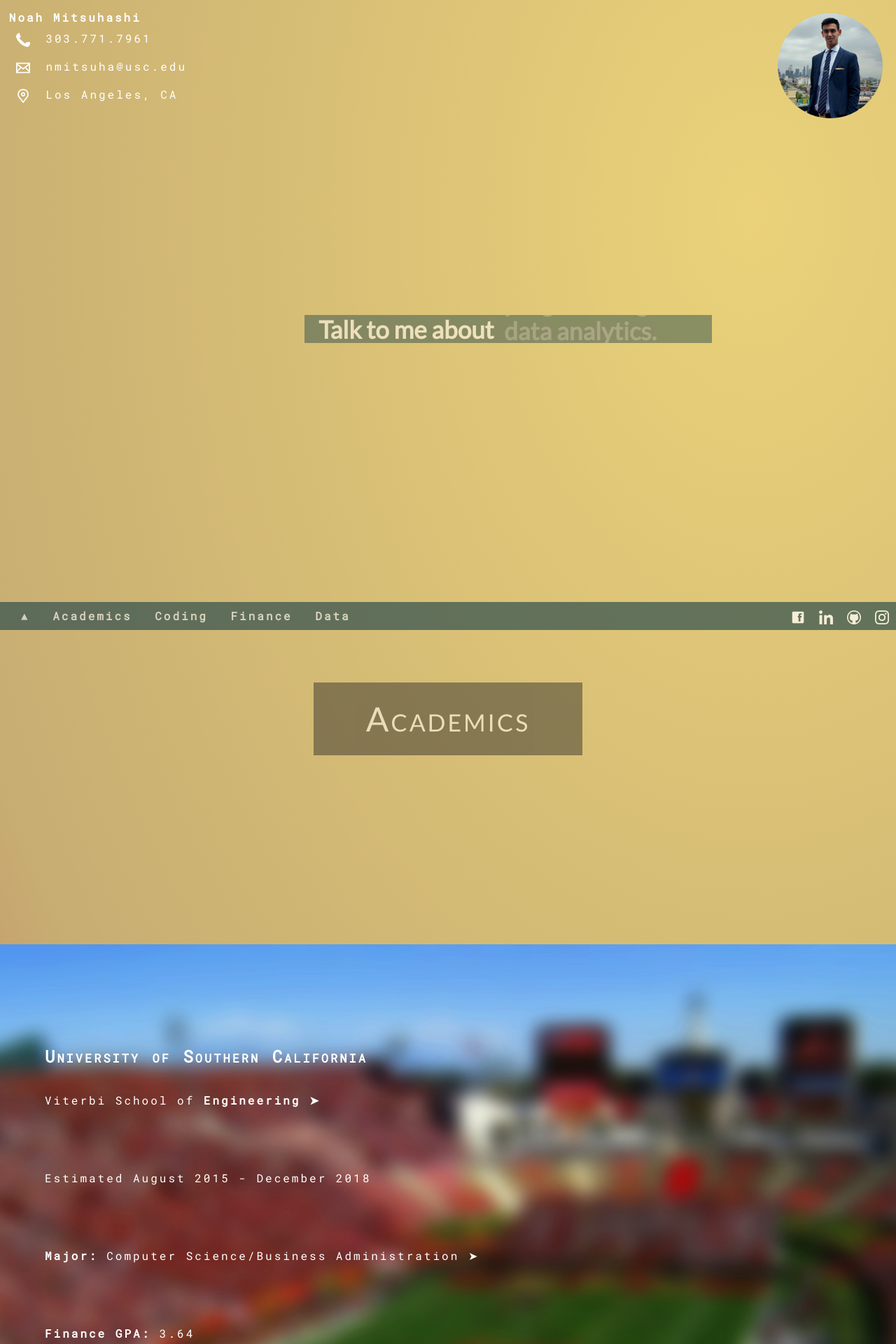
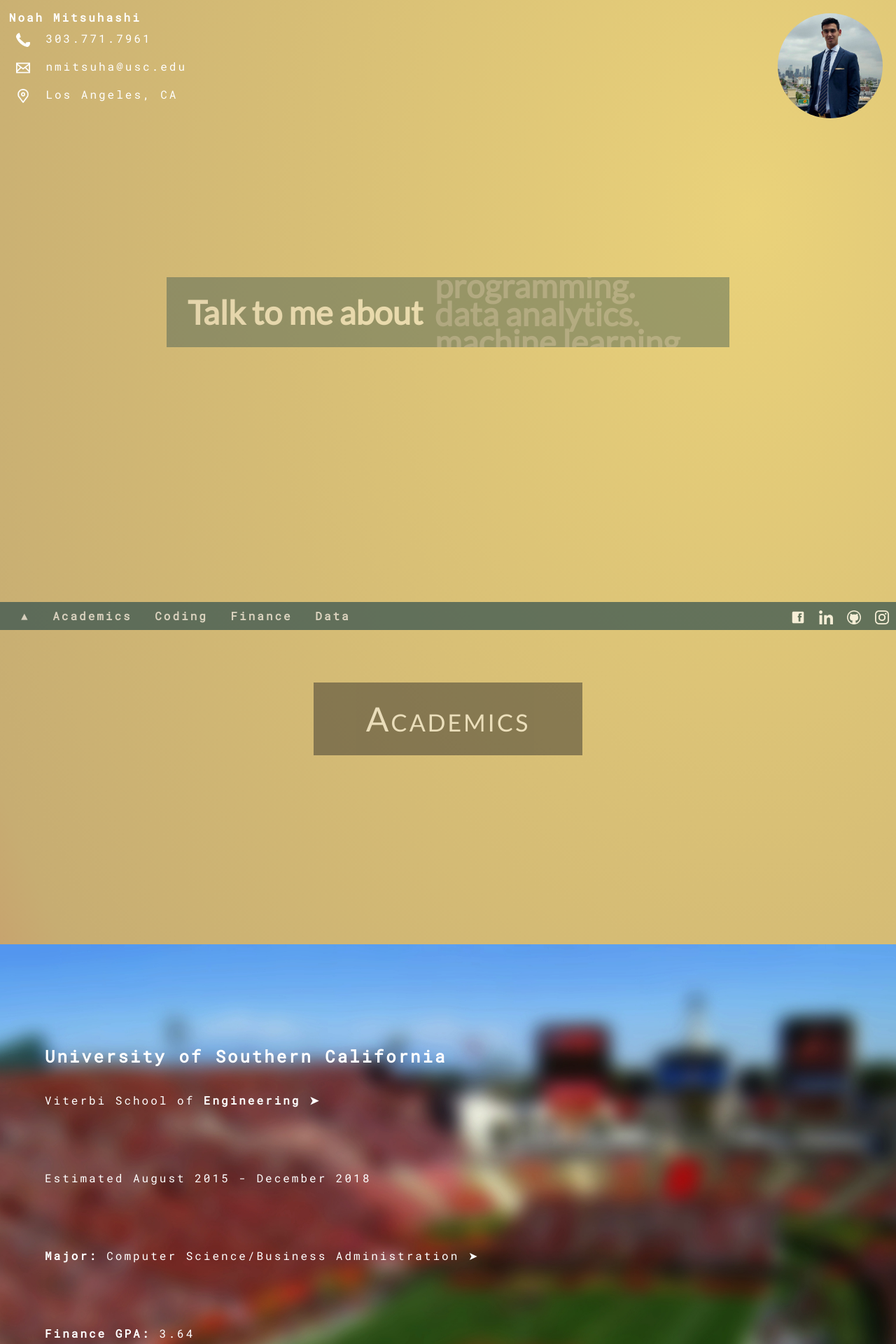
Before and after one commit to nmits/nmits.github.io, a Jekyll site: the page built from index.html, in a window 1280 px wide. Shown: the top 1920 px of the page at 70% size. Built offline with Jekyll 4.4.1, drawn with Linux system fonts in a browser that asks for light colours; nearby versions of some CDN libraries.

Commit message:
Updating styles

```diff
--- a/_sass/_layout.scss
+++ b/_sass/_layout.scss
@@ -195,7 +195,6 @@
 
     h2{
         font-weight:bold;
-        font-variant: small-caps;
     }
 
     p{
@@ -231,23 +230,26 @@
 }
 
 .content {
-  position: absolute;
-  font-family: 'Lato', sans-serif;
-  font-size: 35px;
-  line-height: 40px;
-  list-style-type: none;
-  margin-top: 50vh;
+      position: relative;
+      font-family: 'Lato', sans-serif;
+      font-size: 47px;
+      line-height: 40px;
+      list-style-type: none;
+      padding-top: 44vh;
+      margin-left: auto;
+      margin-right: auto;
 
   &__container {
         font-weight: 600;
         overflow: hidden;
         height: 40px;
-        padding: 0 20px;
-        margin-left: 34vw;
-        margin-right: 34vw;
+        padding: 30px 30px;
+        margin: auto;
+        /* padding-top: 50%; */
         color: white;
         background-color: darkslategray;
-        opacity: 0.5;
+        opacity: 0.4;
+        width: 744px;
 
     &__text {
         display: inline;
@@ -257,11 +259,10 @@
 
     &__list {
       margin-top: 0;
-      padding-left: 235px;
+      padding-left: 323px;
       text-align: left;
       list-style: none;
       color: slategrey;
-
       -webkit-animation-name: change;
       -webkit-animation-duration: 15s;
       -webkit-animation-iteration-count: infinite;
@@ -402,7 +403,7 @@
     }
 
     .page-content p{
-        font-size: 12px;
+        font-size: 14px;
     }
 
     .site-footer > nav{
```
